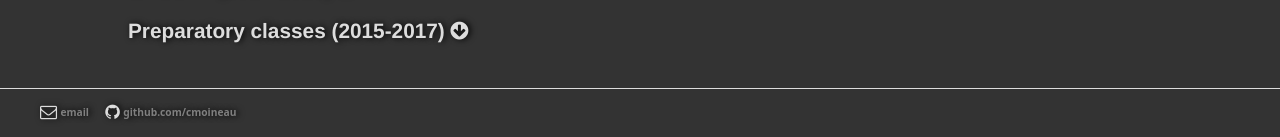
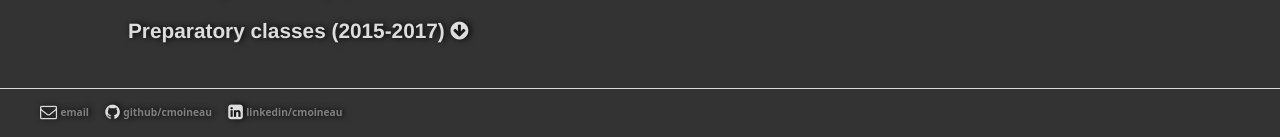
Before and after one commit to cmoineau/cmoineau.github.io, a Jekyll site: the page built from index.html, in a window 1280 px wide. Shown: the part 803-940 px from the top of the page. Built offline with Jekyll 4.4.1, drawn with Linux system fonts in a browser that asks for light colours.

Commit message:
Ajout linkedin.

```diff
--- a/_layouts/default.html
+++ b/_layouts/default.html
@@ -67,7 +67,11 @@
  					</li>
 	        		<li>
 	        			<i class="fa fa-github fa-lg" aria-hidden="true"></i>
-	        			<a href="https://github.com/cmoineau"> github.com/cmoineau</a>
+	        			<a href="https://github.com/cmoineau"> github/cmoineau</a>
+					</li>
+					<li>
+	        			<i class="fa fa-linkedin-square fa-lg" aria-hidden="true"></i>
+	        			<a href="https://www.linkedin.com/in/cmoineau"> linkedin/cmoineau</a>
 	        		</li>
 	        		<p id="lastchange"; style="float : right; font-size: 0.8em; padding-right: 1em;";></p>
 				</ul>
--- a/_layouts/french.html
+++ b/_layouts/french.html
@@ -63,6 +63,10 @@
 	        		<li>
 	        			<i class="fa fa-github fa-lg" aria-hidden="true"></i>
 	        			<a href="https://github.com/cmoineau"> github.com/cmoineau</a>
+					</li>
+					<li>
+	        			<i class="fa fa-linkedin-square fa-lg" aria-hidden="true"></i>
+	        			<a href="https://www.linkedin.com/in/cmoineau"> linkedin/in/cmoineau</a>
 	        		</li>
 	        		<p id="lastchange"; style="float : right; font-size: 0.8em; padding-right: 1em;";></p>
 				</ul>
```
